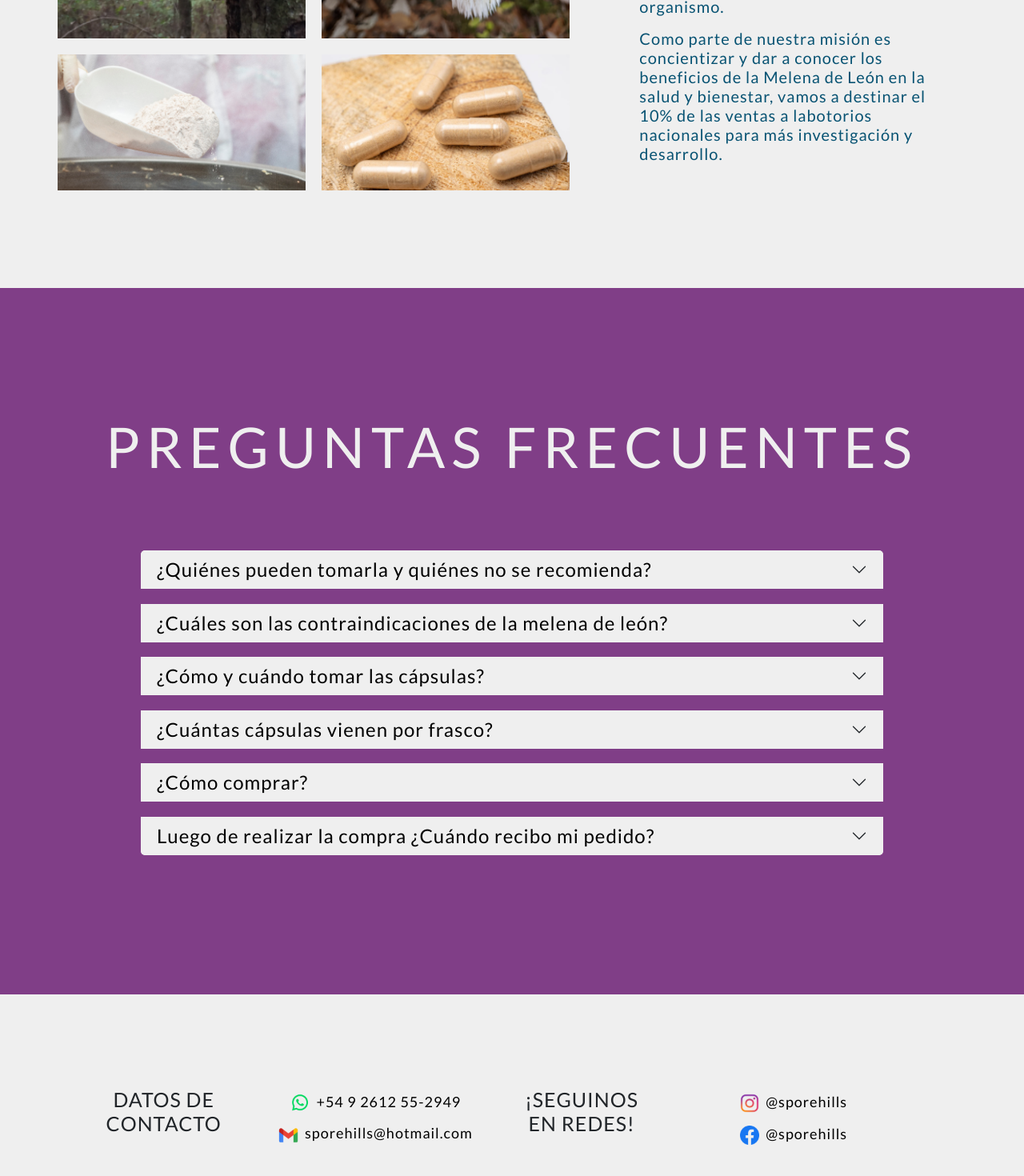
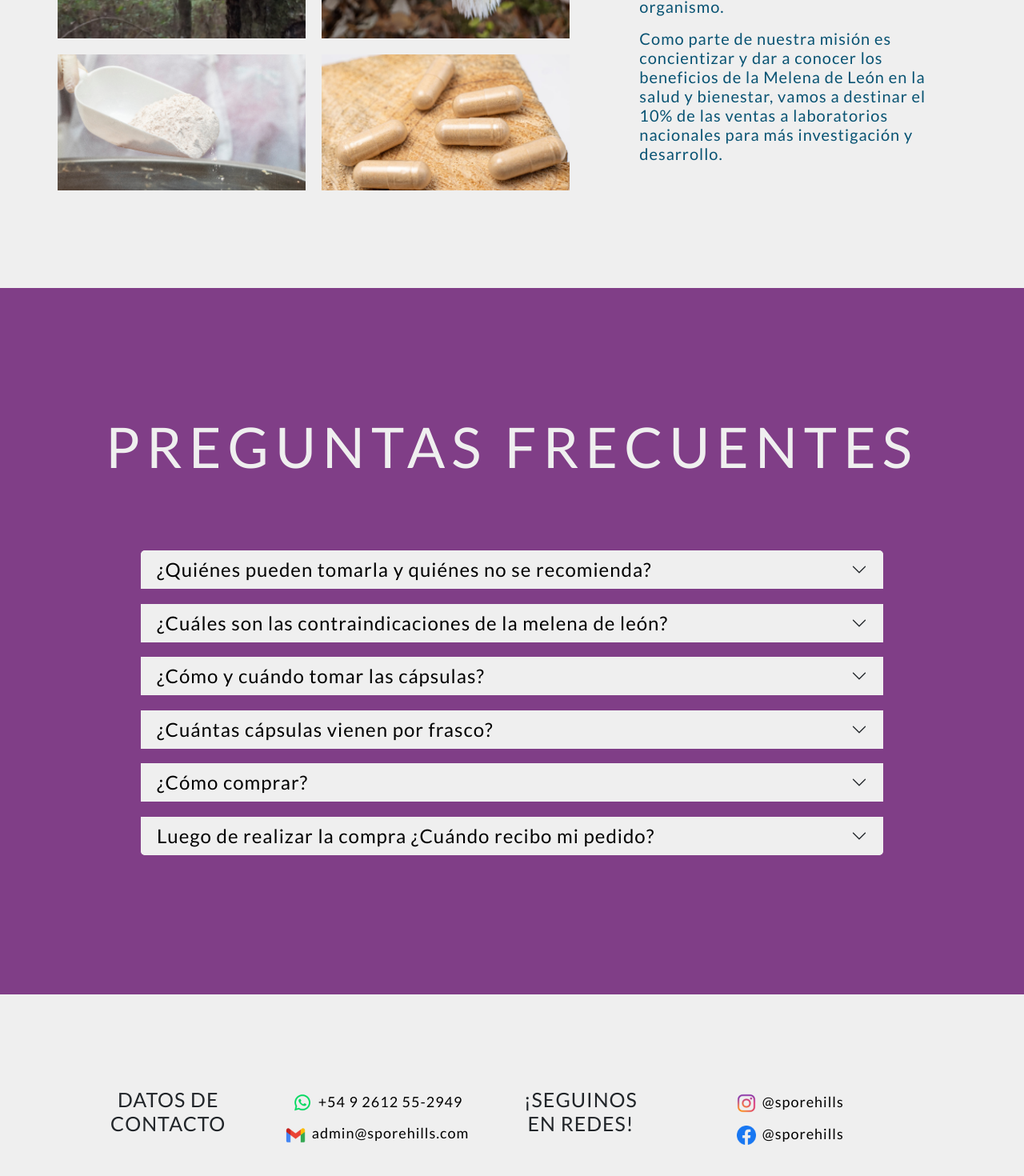
Before and after one commit to supergise/Palacios, a React (Create React App) app: page / in a window 1280 px wide. Shown: the part 3049-4519 px from the top of the page at 80% size. Built offline with nearby package versions, Linux system fonts and the light colour scheme.

Commit message:
correcciones

```diff
--- a/src/components/About/About.js
+++ b/src/components/About/About.js
@@ -40,7 +40,7 @@ const About = () => {
                             Así, llega la Melena de león pura a tu organismo.
                         </p>
                         <p>
-                            Como parte de nuestra misión es concientizar y dar a conocer los beneficios de la Melena de León en la salud y bienestar, vamos a destinar el 10% de las ventas a labotorios nacionales para más investigación y desarrollo.
+                            Como parte de nuestra misión es concientizar y dar a conocer los beneficios de la Melena de León en la salud y bienestar, vamos a destinar el 10% de las ventas a laboratorios nacionales para más investigación y desarrollo.
                         </p>
                     </div>
                 </div>
--- a/src/components/Faq/Faq.js
+++ b/src/components/Faq/Faq.js
@@ -18,19 +18,19 @@ const Faq = () => {
                 <Accordion.Item eventKey='0'>
                     <Accordion.Header>¿Quiénes pueden tomarla y quiénes no se recomienda? </Accordion.Header>
                     <Accordion.Body>
-                        Pueden tomarlas adolecentes y adultos. No se recomienda que lo consuman: niños, las mujeres embarazas, personas que hayan desarrallodo algun tipo de alergia hacia los hongos o que estén consumiendo algun tipo de medicación.
+                        Pueden tomarlas adolescentes y adultos. No se recomienda que lo consuman: niños, las mujeres embarazadas, personas que hayan desarrallodo algún tipo de alergia hacia los hongos o que estén consumiendo algún tipo de medicación.
                     </Accordion.Body>
                 </Accordion.Item>
                 <Accordion.Item eventKey='1'>
                     <Accordion.Header>¿Cuáles son las contraindicaciones de la melena de león?</Accordion.Header>
                     <Accordion.Body>
-                        Hasta el momento no se han encontrado contraindicaciones sobre la melena de león, de todas formas se siguen desarralloando estudios para implementarlo de la forma más eficiente y de forma no perjudicial.
+                        Hasta el momento no se han encontrado contraindicaciones sobre la melena de león, de todas formas se siguen desarroloando estudios para implementarlo de la forma más eficiente y de forma no perjudicial.
                     </Accordion.Body>
                 </Accordion.Item>
                 <Accordion.Item eventKey='2'>
                     <Accordion.Header> ¿Cómo y cuándo tomar las cápsulas?</Accordion.Header>
                     <Accordion.Body>
-                        Se recomienda tomar dos capsulas por día en la mañana o una por la mañana y otra por la noche.
+                        Se recomienda tomar dos cápsulas por día en la mañana o una por la mañana y otra por la noche.
                     </Accordion.Body>
                 </Accordion.Item>
                 <Accordion.Item eventKey='3'>
--- a/src/components/Footer/Footer.js
+++ b/src/components/Footer/Footer.js
@@ -26,7 +26,7 @@ const Footer = () => {
                         className='icon'
                         src="./assets/icons/gmail.png"
                         alt="ícono de mail" />
-                    <span className='botonesTypo footerTypo'>sporehills@hotmail.com</span>
+                    <span className='botonesTypo footerTypo'>admin@sporehills.com</span>
                 </div>
 
                 <div className="col-12 col-lg-2 pb-2">
```
